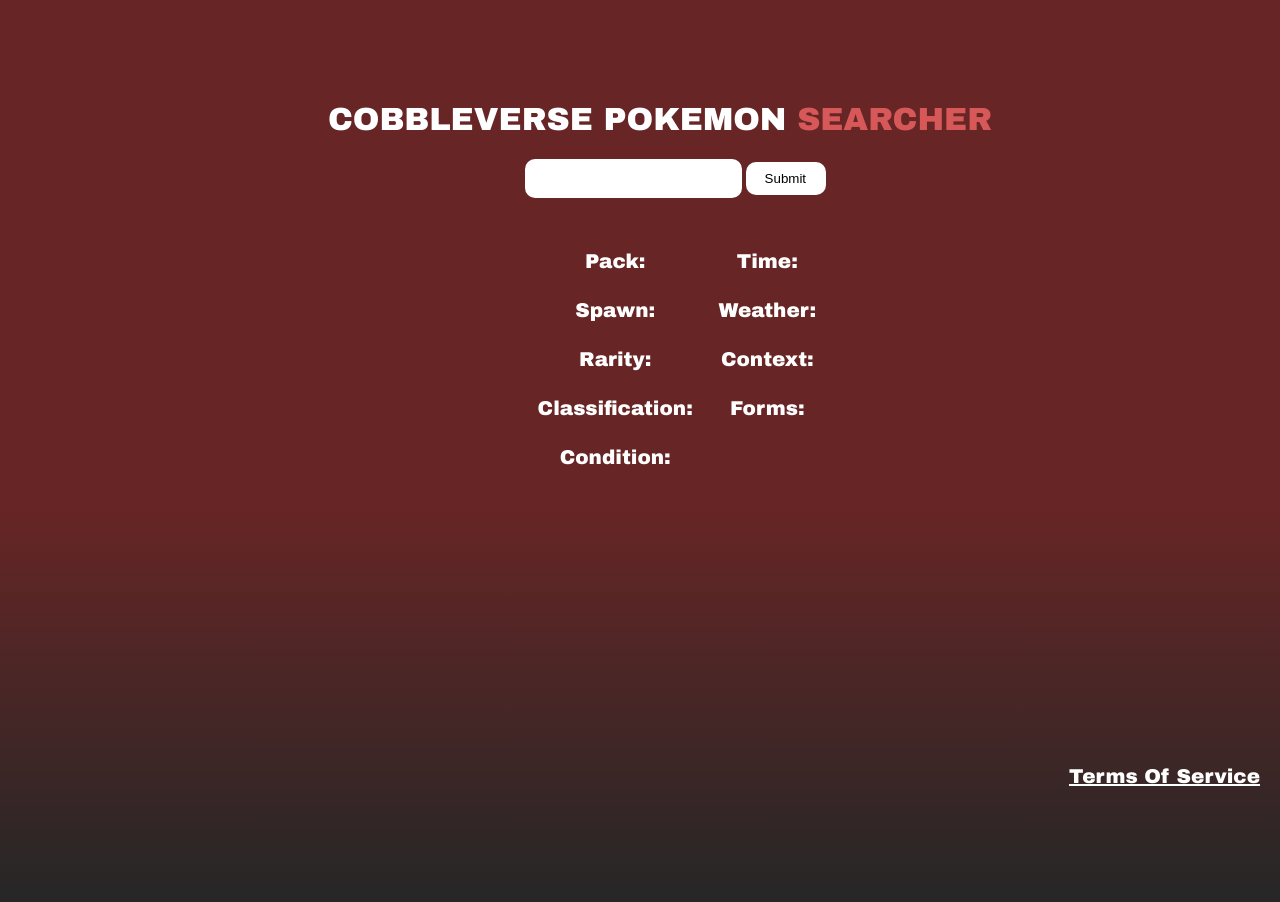
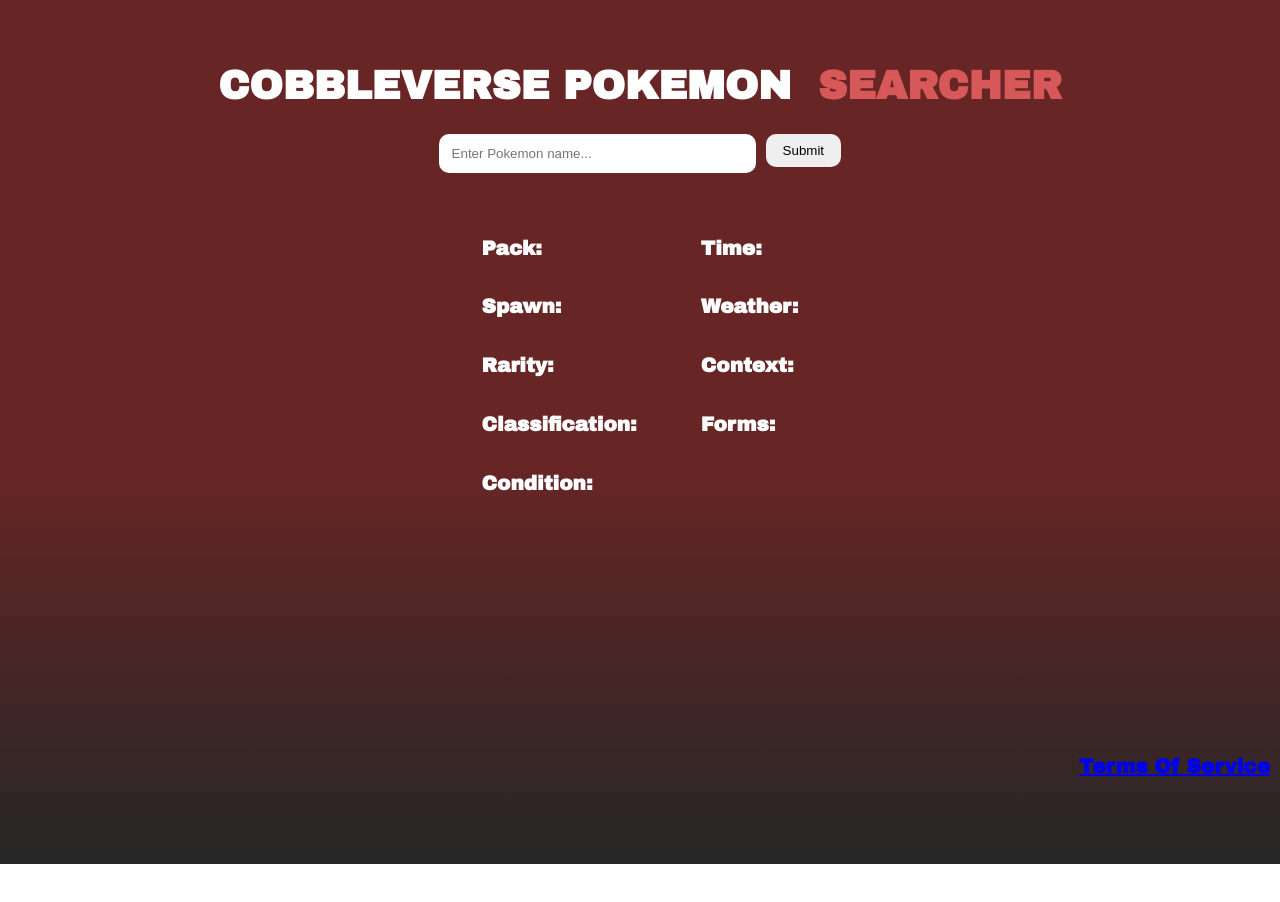
Before and after one commit to rz6e/houndhub, a plain HTML site: page index.html in a window 1280 px wide. After the commit the page ends 864 px from the top, so only its background shows below. Drawn offline with Linux system fonts and the light colour scheme.

Commit message:
new updates

```diff
--- a/index.html
+++ b/index.html
@@ -11,61 +11,43 @@
 </head>
 <body>
 
+    <!--  -->
+
     <div id="searchContainer">
-        <h1 id="text">COBBLEVERSE POKEMON <span>&nbsp;SEARCHER</span></h1>
+        <h1 id="title">COBBLEVERSE POKEMON <span>&nbsp;SEARCHER</span></h1>
 
-        <input type="text" id="textSearch" name="fname">
-        <button for="fname" type="button" id="submitSearch">Submit</button>
+        <div class="searchBox">
+            <input type="text" id="textSearch" name="fname" placeholder="Enter Pokemon name...">
+            <button type="button" id="submitSearch">Submit</button>
+        </div>
     </div>
 
-    <div id="image"> <img id="mainImage" src=""></div>
+
+    <!--  -->
+
+
+    <div id="image">
+        <img id="mainImage" src="" alt="Pokemon Image">
+    </div>
 
     <div id="infoContainer">
 
-
-        <div id="column">
-
-            <div>
-                <h1 name="pack" id="text">Pack:</h1>
-            </div>
-
-            <div>
-                <h1 name="spawn" id="text">Spawn:</h1>
-            </div>
-
-            <div>
-                <h1 name="rarity" id="text">Rarity:</h1>
-            </div>
-
-            <div>
-                <h1 name="classification" id="text">Classification: </h1>
-            </div>
-
-            <div>
-                <h1 name="condition" id="text">Condition:</h1>
-            </div>
-
+        <div class="column">
+            <h1 name="pack" class="infoText">Pack:</h1>
+            <h1 name="spawn" class="infoText">Spawn:</h1>
+            <h1 name="rarity" class="infoText">Rarity:</h1>
+            <h1 name="classification" class="infoText">Classification:</h1>
+            <h1 name="condition" class="infoText">Condition:</h1>
         </div>
 
-            <div id="column">
+        <div class="column">
+            <h1 name="time" class="infoText">Time:</h1>
+            <h1 name="weather" class="infoText">Weather:</h1>
+            <h1 name="context" class="infoText">Context:</h1>
+            <h1 name="forms" class="infoText">Forms:</h1>
+        </div>
 
-            <div>
-                <h1 name="time" id="text">Time:</h1>
-            </div>
-
-            <div>
-                <h1 name="weather" id="text">Weather:</h1>
-            </div>
-
-            <div>
-                <h1 name="context" id="text">Context:</h1>
-            </div>
-
-            <div>
-                <h1 name="forms" id="text">Forms:</h1>
-            </div>
-
-        </div>
+        <!--  -->
 
     </div>
 
@@ -74,6 +56,5 @@
     </a>
 
     <script src="index.js"></script>
-
 </body>
 </html>
--- a/index.js
+++ b/index.js
@@ -1,8 +1,10 @@
 let pokemon;
 
 document.getElementById("submitSearch").onclick = function() {
-    pokemon = document.getElementById("textSearch").value;
-    console.log(pokemon);
+    pokemon = document.getElementById("textSearch").value.toLowerCase();
+    pokemon = pokemon.charAt(0).toUpperCase() + pokemon.slice(1)
+
+    console.log(pokemon)
 
     uppers = {
         "pack":"Pack",
@@ -54,7 +56,7 @@
                 const heading = document.getElementsByName("classification")[0];
                 if (!heading) continue;
 
-                heading.innerHTML = `"Classification": ` + ` <span id="legendary">&nbsp;LEGENDARY</span>`;
+                heading.innerHTML = `Classification: ` + ` <span id="legendary">&nbsp;LEGENDARY</span>`;
 
                 ismythical = true
             }
@@ -105,7 +107,6 @@
 
             const pokemonName = pokemon.toLowerCase();
 
-            console.log(pokemonName)
             const response = await fetch(`https://pokeapi.co/api/v2/pokemon/${pokemonName}`);
 
             if(!response.ok){
--- a/style.css
+++ b/style.css
@@ -1,113 +1,119 @@
-#text{
+body, html {
+    background: linear-gradient(rgb(104, 37, 37) 50%, hsl(180, 1%, 15%) 100%);
+    margin: 0;
     font-family: "Archivo Black", sans-serif;
-    font-weight: 400;
-    font-style: normal;
     color: white;
+    height: 100%;
+}
+
+#title {
+    text-align: center;
+    font-size: clamp(20px, 5vw, 40px);
+    margin-top: 20px;
+}
+
+#searchContainer {
+    text-align: center;
+    margin-top: 5%;
+}
+
+.searchBox {
     display: flex;
     justify-content: center;
+    gap: 10px;
+    margin-top: 15px;
+    flex-wrap: wrap;
 }
 
-#privacy{
-    position: absolute;
-    bottom: 0px;
-    right: 0px;
-    margin-top: 15px;
-    margin-right: 20px;
-    font-family: "Archivo Black", sans-serif;
-    font-weight: 400;
-    font-style: normal;
-    color: white;
-    font-size: 20px;
-    text-decoration-line: underline;
+#textSearch {
+    border: 2px solid transparent;
+    width: 70%;
+    max-width: 300px;
+    height: 2.5em;
+    padding-left: 0.8em;
+    border-radius: 10px;
+    transition: all 0.3s;
 }
 
-body, html{
-    background-color: hsl(180, 1%, 15%);
-    height: 100%;
-    margin: 0;
-
-
-    background: linear-gradient(rgb(104, 37, 37) 50%, hsl(180, 1%, 15%) 100%);
+#textSearch:focus {
+    border: 2px solid #4A9DEC;
+    box-shadow: 0px 0px 7px rgba(74, 157, 236, 0.5);
 }
 
-span{
+#submitSearch {
+    border: 2px solid transparent;
+    padding: 0 15px;
+    height: 2.5em;
+    border-radius: 10px;
+    transition: all 0.3s;
+    cursor: pointer;
+}
+
+#submitSearch:hover {
+    border: 2px solid #4A9DEC;
+    box-shadow: 0px 0px 7px rgba(74, 157, 236, 0.5);
+}
+
+#image {
+    display: flex;
+    justify-content: center;
+    margin-top: 20px;
+}
+
+#mainImage {
+    max-width: 200px;
+    width: 50%;
+    height: auto;
+    display: none;
+}
+
+#infoContainer {
+    display: flex;
+    justify-content: center;
+    gap: 5vw;
+    margin-top: 30px;
+    flex-wrap: wrap;
+    text-align: left;
+}
+
+.column {
+    display: flex;
+    flex-direction: column;
+    gap: 10px;
+}
+
+.infoText {
+    font-size: clamp(12px, 3vw, 20px);
+}
+
+span {
     color: rgb(214, 88, 88);
 }
 
-#mythical{
+#mythical {
     color: rgb(201, 69, 227);
 }
 
-#legendary{
+#legendary {
     color: rgb(227, 214, 69);
 }
 
-#searchContainer{
-    width: 40px;
-    margin-top: 8%;
-    margin-left: 50%;
-    height: 40px;
-    white-space: nowrap;
+#privacy {
+    position: fixed;
+    bottom: 10px;
+    right: 10px;
+    font-size: clamp(12px, 2vw, 20px);
+    text-decoration: underline;
 }
 
+@media (max-width: 600px) {
+    #infoContainer {
+        flex-direction: column;
+        align-items: center;
+    }
 
-#column{
-    flex-direction: column;
-    display: flex;
+    .column {
+        width: 90%;
+        align-items: flex-start;
+    }
 }
-
-#infoContainer{
-    width: 40px;
-    margin-top: 7%;
-    margin-left: 42%;
-    gap: 2vw;
-    text-align: center;
-    width: 100px;
-    display: flex;
-    justify-content: space-between;
-    height: 40px;
-    font-size: 10px;
-}
-
-#textSearch {
-  border: 2px solid transparent;
-  width: 15em;
-  height: 2.5em;
-  padding-left: 0.8em;
-  outline: none;
-  overflow: hidden;
-  background-color: white;
-  border-radius: 10px;
-  margin-left: -115px;
-  transition: all 0.5s;
-}
-
-#textSearch :hover,
-#textSearch :focus {
-  border: 2px solid #4A9DEC;
-  box-shadow: 0px 0px 0px 7px rgb(74, 157, 236, 20%);
-  background-color: white;
-}
-
-#submitSearch {
-  border: 2px solid transparent;
-  width: 6em;
-  height: 2.5em;
-  padding-left: 0.4em;
-  outline: none;
-  overflow: hidden;
-  background-color: white;
-  border-radius: 10px;
-  transition: all 0.5s;
-}
-#submitSearch :hover {
-  border: 2px solid #4A9DEC;
-  box-shadow: 0px 0px 0px 7px rgb(74, 157, 236, 20%);
-  background-color: white;
-}
-
-#image {
-    margin-left: 38%;
-    width: 5px;
-    height: 5px;
-}
```
